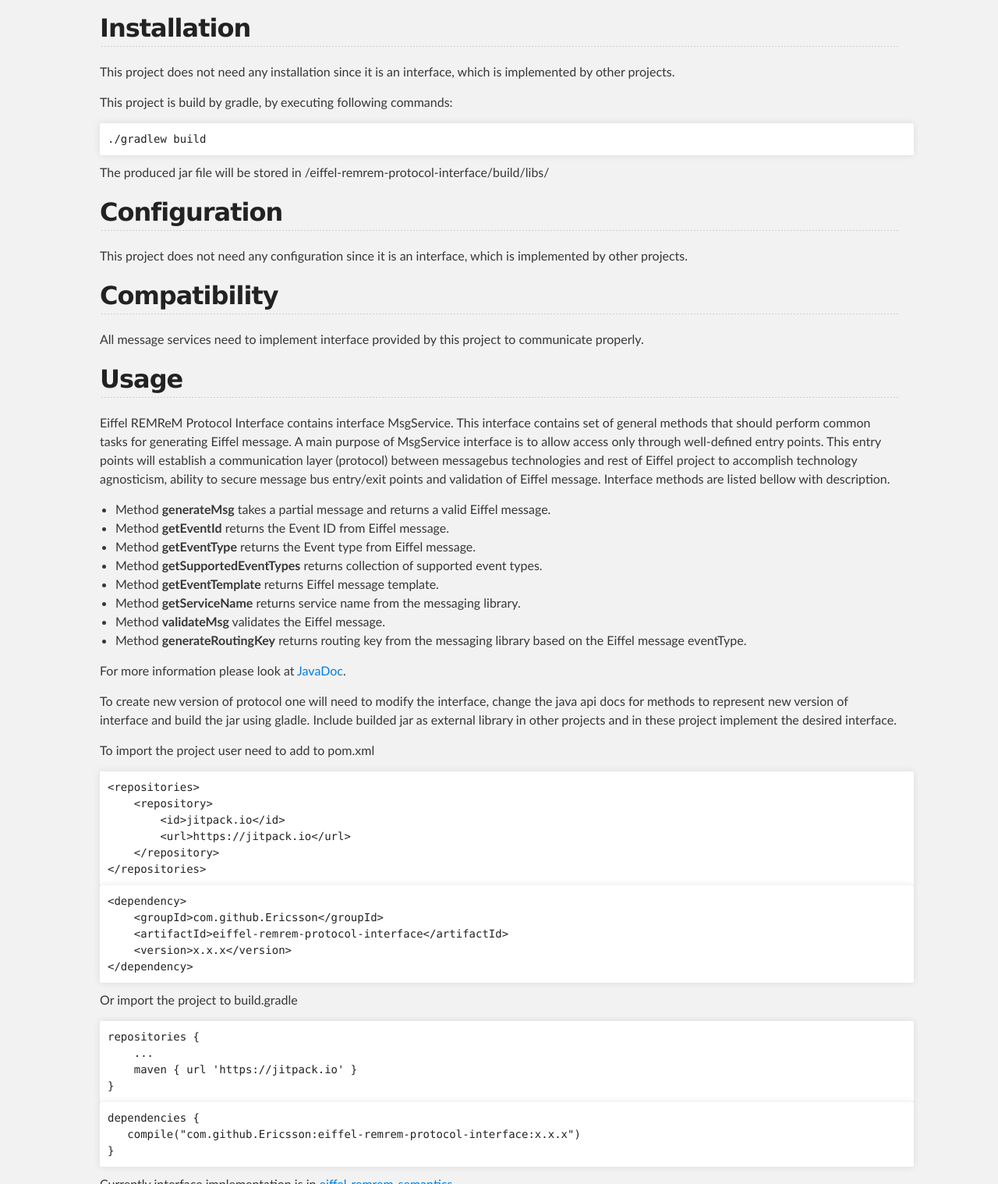
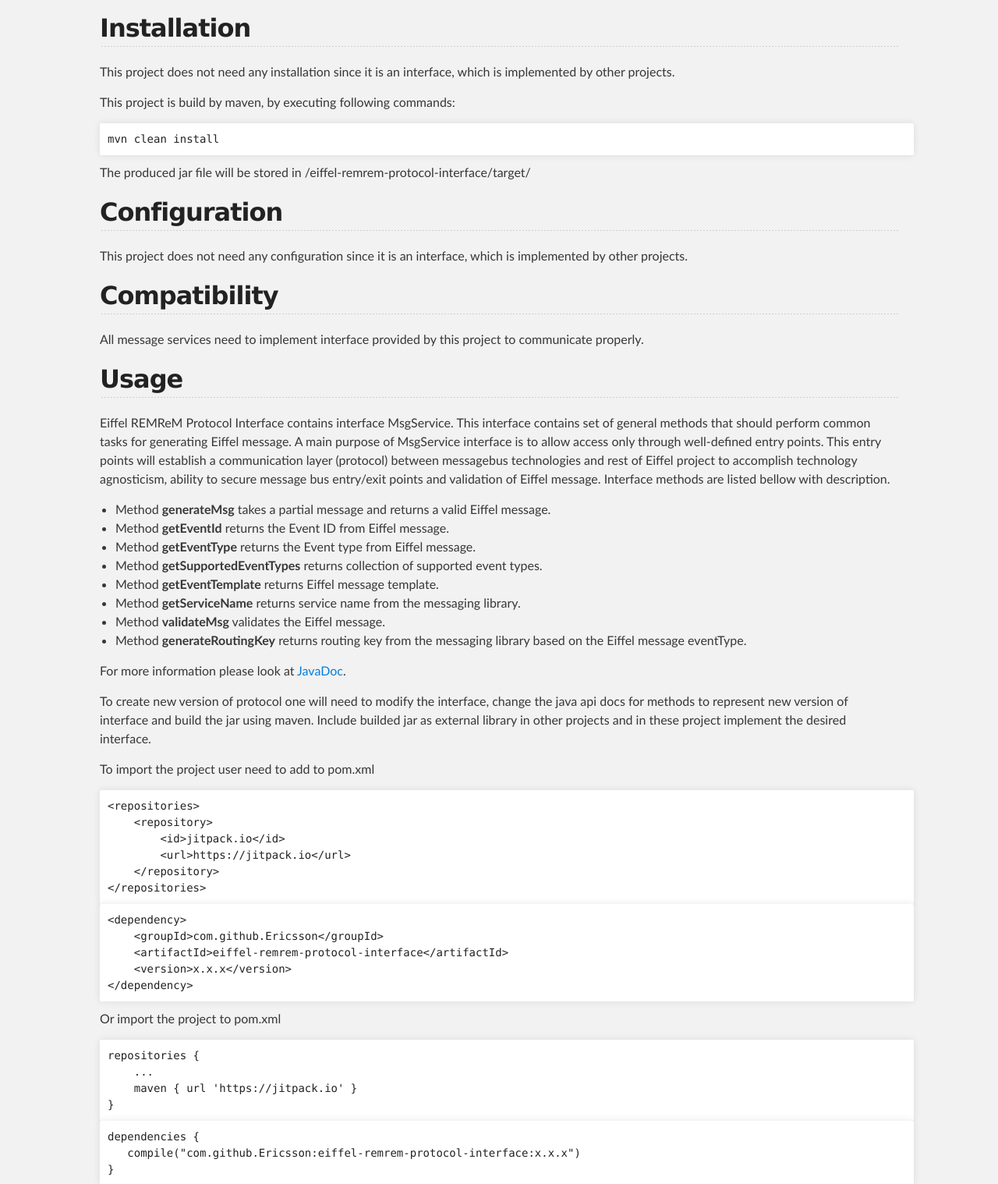
Before and after one commit to xdurvak/eiffel-remrem-protocol-interface, a plain HTML site: page index.html in a window 1280 px wide. Shown: the part 382-1900 px from the top of the page at 78% size. Drawn offline with nearby package versions, Linux system fonts and the light colour scheme.

Commit message:
Updated documentation according to the migration done from gradle to maven

```diff
--- a/index.html
+++ b/index.html
@@ -32,9 +32,9 @@
             between the class and the outside world, and this contract is enforced at build time by the java compiler.</p>
         <h2>Installation</h2>
         <p>This project does not need any installation since it is an interface, which is implemented by other projects.</p>
-        <p>This project is build by gradle, by executing following commands:</p>
-        <pre>./gradlew build</pre>
-        <p>The produced jar file will be stored in /eiffel-remrem-protocol-interface/build/libs/</p>
+        <p>This project is build by maven, by executing following commands:</p>
+        <pre>mvn clean install</pre>
+        <p>The produced jar file will be stored in /eiffel-remrem-protocol-interface/target/</p>
         <h2>Configuration</h2>
         <p>This project does not need any configuration since it is an interface, which is implemented by other projects.</p>
         <h2>Compatibility</h2>
@@ -60,7 +60,7 @@
         <a href="https://github.com/Ericsson/eiffel-remrem-protocol-interface/blob/master/src/main/java/com/ericsson/eiffel/remrem/protocol/MsgService.java">JavaDoc</a>.
         </p>
         <p>To create new version of protocol one will need to modify the interface, change the java api docs for methods to represent new version of
-            interface and build the jar using gladle. Include builded jar as external library in other projects and in these project implement
+            interface and build the jar using maven. Include builded jar as external library in other projects and in these project implement
             the desired interface.</p>
         <p>To import the project user need to add to pom.xml</p>
         <div><pre>&lt;repositories&gt;
@@ -75,7 +75,7 @@
     &lt;version&gt;x.x.x&lt;/version&gt;
 &lt;/dependency&gt;</pre>
         </div>
-        <p>Or import the project to build.gradle<br>
+        <p>Or import the project to pom.xml<br>
         <div><pre>repositories {
     ...
     maven { url 'https://jitpack.io' }
```
